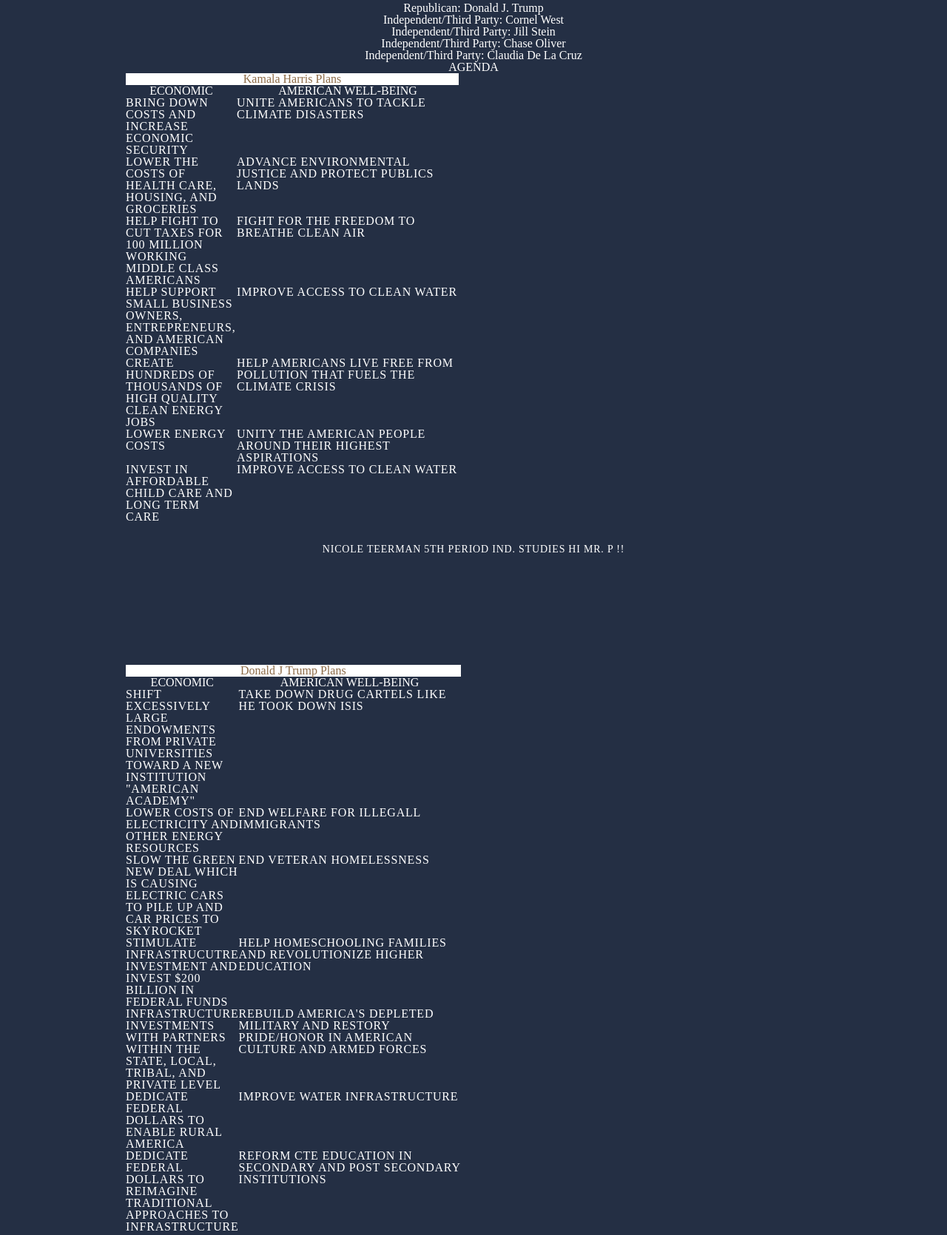
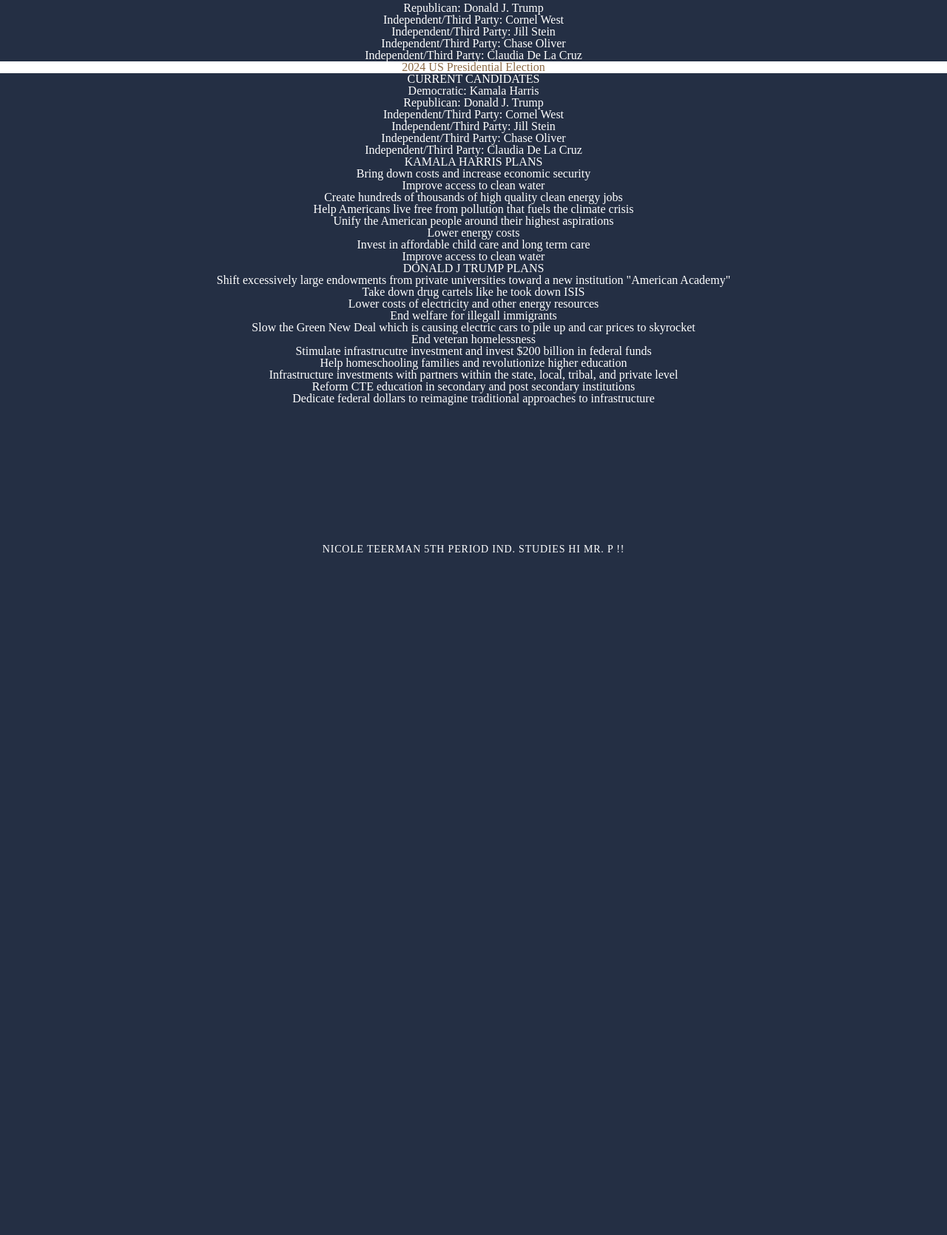
Before and after one commit to nikkiteerman/electionproject-nicole.github.io, a plain HTML site: page index.html in a window 1280 px wide. Shown: the part 45-1715 px from the top of the page at 74% size. After the commit the page ends 800 px from the top, so only its background shows below. Drawn offline with Linux system fonts and the light colour scheme.

Commit message:
Update index.html

```diff
--- a/index.html
+++ b/index.html
@@ -28,185 +28,61 @@
 
     </header>
 
+    <header>
+        <h1>2024 US Presidential Election</h1>
+        <p></p>
+        <h2>Current Candidates</h1>
+        <p>
+            <ul>
+                <li>Democratic: Kamala Harris</li>
+                <li>Republican: Donald J. Trump</li>
+                <li>Independent/Third Party: Cornel West</li>
+                <li>Independent/Third Party: Jill Stein</li>
+                <li>Independent/Third Party: Chase Oliver</li>
+                <li>Independent/Third Party: Claudia De La Cruz</li>
+            </ul>
+        </p>
 
-  <header>
-    <h2>Agenda</h1>
-  </header>
-  <div class="container">
-    <table>
-      <thead>
-        <tr>
-          <th colspan="2">
-            <h1>Kamala Harris Plans</h1>
-          </th>
-        </tr>
-        <tr>
-          <th>
-            <h2>Economic</h2>
-          </th>
-          <th>
-            <h2>American Well-Being</h2>
-          </th>
-        </tr>
-      </thead>
-      <tbody>
-        <tr>
-          <p></p>
-          <td class="left">
-            <h3>Bring down costs and increase economic security</h3>
-          </td>
-          <td>
-            <h3>Unite Americans to tackle climate disasters</h3>
-          </td>
-        </tr>
-        <tr>
-          <p></p>
-          <td class="left">
-            <h3>Lower the costs of health care, housing, and groceries</h3>
-          </td>
-          <td>
-            <h3>Advance environmental justice and protect publics lands</h3>
-          </td>
-        </tr>
-        <tr>
-          <p></p>
-          <td class="left">
-            <h3>Help fight to cut taxes for 100 million working middle class Americans</h3>
-          </td>
-          <td>
-            <h3>Fight for the freedom to breathe clean air</h3>
-          </td>
-        </tr>
-        <tr>
-          <p></p>
-          <td class="left">
-            <h3>Help support small business owners, entrepreneurs, and american companies</h3>
-          </td>
-          <td>
-            <h3>Improve access to clean water</h3>
-          </td>
-        </tr>
-        <tr>
-          <p></p>
-          <td class="left">
-            <h3>Create hundreds of thousands of high quality clean energy jobs</h3>
-          </td>
-          <td>
-            <h3>Help Americans live free from pollution that fuels the climate crisis</h3>
-          </td>
-        </tr>
+    </header>
 
-        <tr>
-          <p></p>
-            <td class="left">
-              <h3>Lower energy costs</h3>
-            </td>
-            <td>
-              <h3>Unity the American people around their highest aspirations</h3>
-            </td>
-          </tr>
-          <tr>
-            <p></p>
-            <td class="left">
-              <h3>Invest in affordable child care and long term care</h3>
-            </td>
-            <td>
-              <h3>Improve access to clean water</h3>
-            </td>
-          </tr>
+    <div></div>
 
-      </tbody>
-    </table>
-  </div>
+    <header>
+        <h2>Kamala Harris Plans</h1>
+        <p>
+            <ul>
+                <li>Bring down costs and increase economic security</li>
+                <li>Improve access to clean water</li>
+                <li>Create hundreds of thousands of high quality clean energy jobs</li>
+                <li>Help Americans live free from pollution that fuels the climate crisis</li>
+                <li>Unify the American people around their highest aspirations</li>
+                <li>Lower energy costs</li>
+                <li>Invest in affordable child care and long term care</li>
+                <li>Improve access to clean water</li>
+            </ul>
+        </p>
+    </header>
 
+    <div></div>
 
-
-  <div class="container">
-    <table>
-      <thead>
-        <tr>
-          <th colspan="2">
-            <h1>Donald J Trump Plans</h1>
-          </th>
-        </tr>
-        <tr>
-          <th>
-            <h2>Economic</h2>
-          </th>
-          <th>
-            <h2>American Well-Being</h2>
-          </th>
-        </tr>
-      </thead>
-      <tbody>
-        <tr>
-          <p></p>
-          <td class="left">
-            <h3>Shift excessively large endowments from private universities toward a new institution "American Academy"</h3>
-          </td>
-          <td>
-            <h3>Take down drug cartels like he took down ISIS</h3>
-          </td>
-        </tr>
-        <tr>
-          <p></p>
-          <td class="left">
-            <h3>Lower costs of electricity and other energy resources</h3>
-          </td>
-          <td>
-            <h3>End welfare for illegall immigrants</h3>
-          </td>
-        </tr>
-        <tr>
-          <p></p>
-          <td class="left">
-            <h3>Slow the Green New Deal which is causing electric cars to pile up and car prices to skyrocket</h3>
-          </td>
-          <td>
-            <h3>End veteran homelessness</h3>
-          </td>
-        </tr>
-        <tr>
-          <p></p>
-          <td class="left">
-            <h3>Stimulate infrastrucutre investment and invest $200 billion in federal funds</h3>
-          </td>
-          <td>
-            <h3>Help homeschooling families and revolutionize higher education</h3>
-          </td>
-        </tr>
-        <tr>
-          <p></p>
-          <td class="left">
-            <h3>Infrastructure investments with partners within the state, local, tribal, and private level</h3>
-          </td>
-          <td>
-            <h3>Rebuild America's depleted military and restory pride/honor in American culture and armed forces</h3>
-          </td>
-        </tr>
-
-        <tr>
-          <p></p>
-            <td class="left">
-              <h3>Dedicate federal dollars to enable rural America</h3>
-            </td>
-            <td>
-              <h3>Improve water infrastructure</h3>
-            </td>
-          </tr>
-          <tr>
-            <p></p>
-            <td class="left">
-              <h3>Dedicate federal dollars to reimagine traditional approaches to infrastructure</h3>
-            </td>
-            <td>
-              <h3>Reform CTE education in secondary and post secondary institutions</h3>
-            </td>
-          </tr>
-
-      </tbody>
-    </table>
-  </div>
+        <header>
+        <h2>Donald J Trump Plans</h1>
+        <p>
+            <ul>
+                <li>Shift excessively large endowments from private universities toward a new institution "American Academy"</li>
+                <li>Take down drug cartels like he took down ISIS</li>
+                <li>Lower costs of electricity and other energy resources</li>
+                <li>End welfare for illegall immigrants</li>
+                <li>Slow the Green New Deal which is causing electric cars to pile up and car prices to skyrocket</li>
+                <li>End veteran homelessness</li>
+                <li>Stimulate infrastrucutre investment and invest $200 billion in federal funds</li>
+                <li>Help homeschooling families and revolutionize higher education</li>
+                <li>Infrastructure investments with partners within the state, local, tribal, and private level</li>
+                <li>Reform CTE education in secondary and post secondary institutions</li>
+                <li>Dedicate federal dollars to reimagine traditional approaches to infrastructure</li>
+            </ul>
+        </p>
+    </header>
 
 
   <footer>
```
